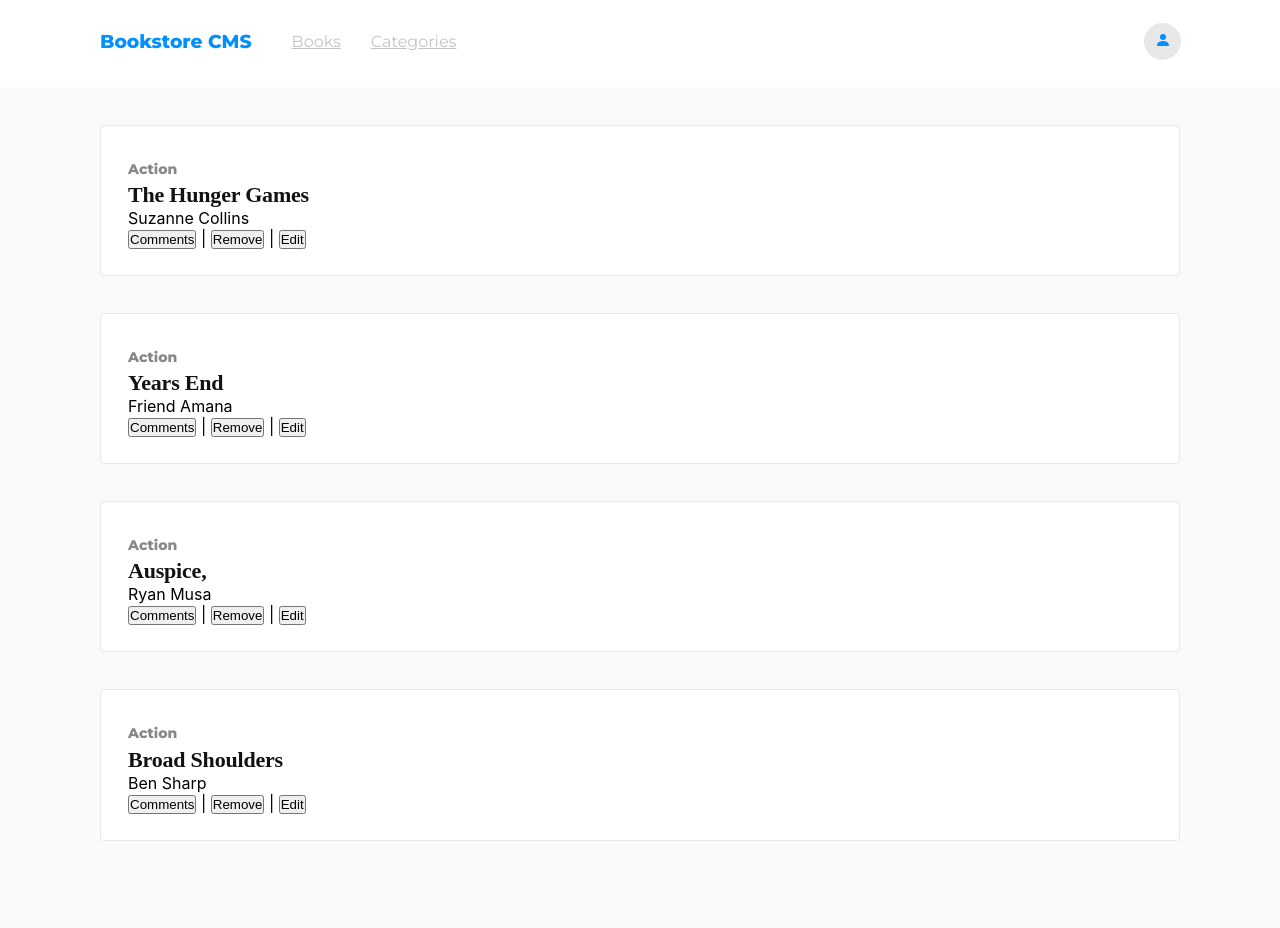
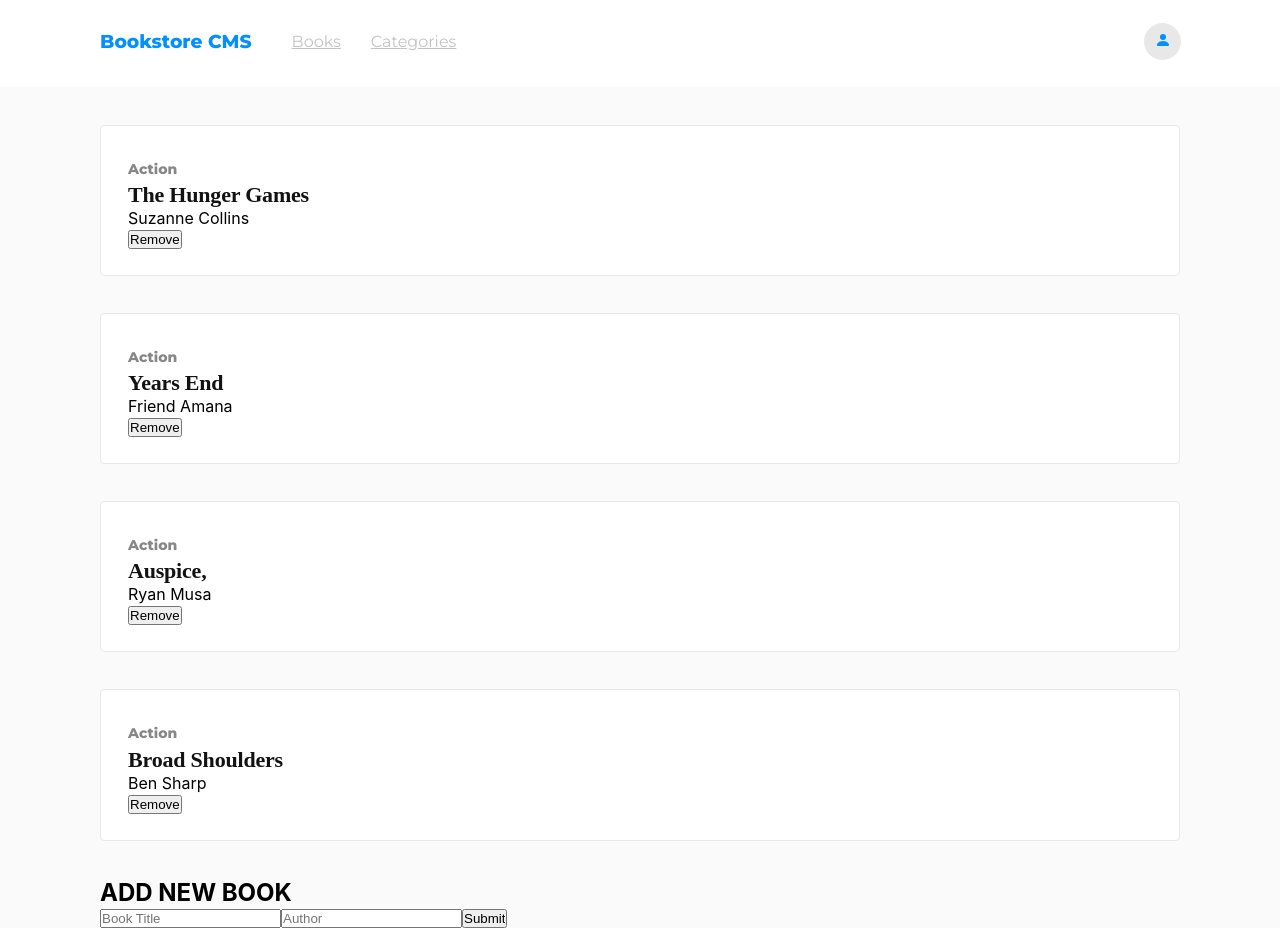
Before and after one commit to kendoriddy/Bookstore, a React (Create React App) app: page / in a window 1280 px wide. Before the commit the page ends 841 px from the top, so only its background shows below. Built offline with nearby package versions, Linux system fonts and the light colour scheme.

Commit message:
Implement Add New Book form

```diff
--- /dev/null
+++ b/src/components/AddBook.js
@@ -0,0 +1,15 @@
+import React from 'react';
+import '../css/add.css';
+
+const AddBook = () => (
+  <div className="add-container">
+    <h2>ADD NEW BOOK</h2>
+    <form>
+      <input type="text" required placeholder="Book Title" />
+      <input type="text" required placeholder="Author" />
+      <input type="button" value="Submit" />
+    </form>
+  </div>
+);
+
+export default AddBook;
--- a/src/components/BookCard.js
+++ b/src/components/BookCard.js
@@ -34,21 +34,10 @@ const BookCard = () => {
             <span className="author">{book.author}</span>
           </div>
           <div>
-            <button type="button">Comments</button>
-            {' '}
-            |
-            {' '}
             <button type="button">Remove</button>
-            {' '}
-            |
-            {' '}
-            <button type="button">Edit</button>
-            {' '}
           </div>
-
         </div>
       ))}
-
     </div>
   );
 };
--- a/src/components/BookContainer.js
+++ b/src/components/BookContainer.js
@@ -1,9 +1,11 @@
 import React from 'react';
+import AddBook from './AddBook';
 import BookCard from './BookCard';
 
 const BookContainer = () => (
   <div>
     <BookCard />
+    <AddBook />
   </div>
 );
 
--- /dev/null
+++ b/src/css/add.css
@@ -0,0 +1,3 @@
+.add-container {
+    margin: 2.313rem 6.25rem 0;
+}
```
